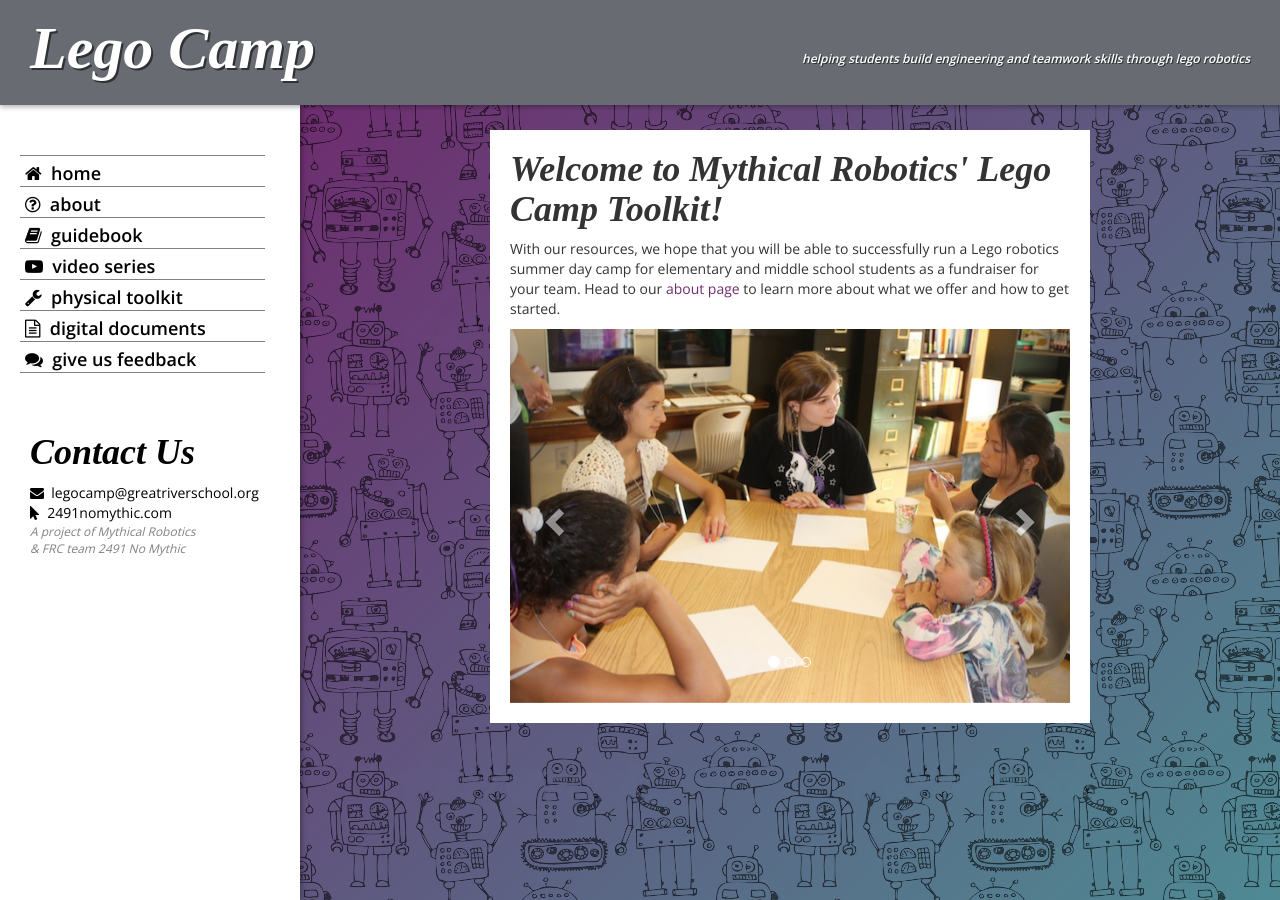
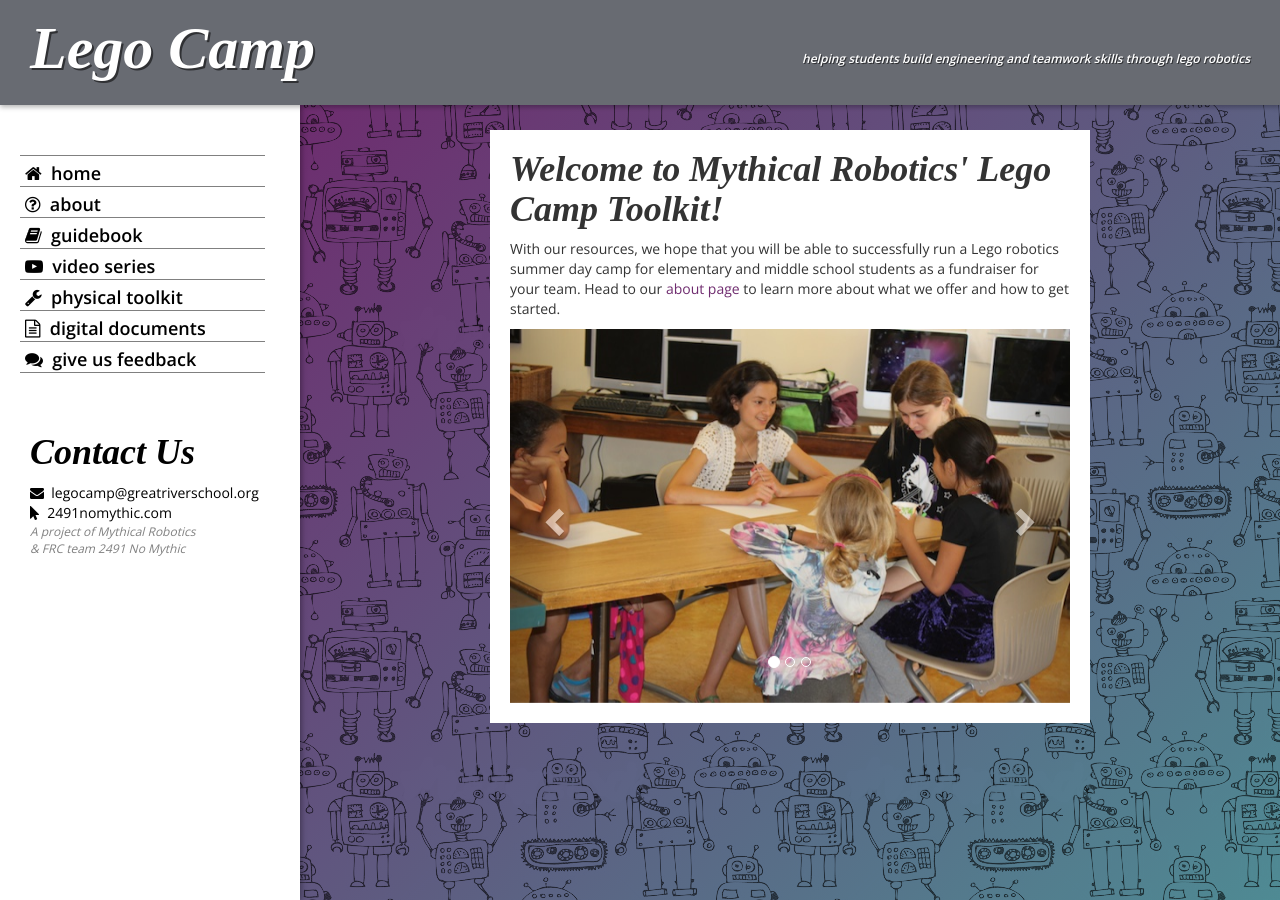
Before and after one commit to lauraschultz/legocamp, a Jekyll site: the page built from index.html, in a window 1280 px wide. Built offline with Jekyll 4.4.1, drawn with Linux system fonts in a browser that asks for light colours; some web fonts are replaced.

Commit message:
fix slideshow

```diff
--- a/index.html
+++ b/index.html
@@ -16,13 +16,55 @@
         <!-- Wrapper for carousel items -->
         <div class="carousel-inner">
             <div class="item active">
-                <img src="/slideshow/IMG_4700.jpg" alt="First Slide">
+                <img src="/slideshow/1.jpg">
             </div>
             <div class="item">
-                <img src="/slideshow/IMG_4709.jpg" alt="Second Slide">
+                <img src="/slideshow/2.png" >
             </div>
             <div class="item">
-                <img src="/slideshow/IMG_5006.JPG" alt="Third Slide">
+                <img src="/slideshow/3.jpg">
+            </div>
+            <div class="item">
+                <img src="/slideshow/4.jpg">
+            </div>
+            <div class="item">
+                <img src="/slideshow/5.png">
+            </div>
+            <div class="item">
+                <img src="/slideshow/6.JPG">
+            </div>
+            <div class="item">
+                <img src="/slideshow/7.JPG">
+            </div>
+            <div class="item">
+                <img src="/slideshow/8.JPG">
+            </div>
+            <div class="item">
+                <img src="/slideshow/9.JPG">
+            </div>
+            <div class="item">
+                <img src="/slideshow/10.jpg">
+            </div>
+            <div class="item">
+                <img src="/slideshow/11.jpg">
+            </div>
+            <div class="item">
+                <img src="/slideshow/12.png">
+            </div>
+            <div class="item">
+                <img src="/slideshow/13.png">
+            </div>
+            <div class="item">
+                <img src="/slideshow/14.png">
+            </div>
+            <div class="item">
+                <img src="/slideshow/15.png">
+            </div>
+            <div class="item">
+                <img src="/slideshow/16.jpg">
+            </div>
+            <div class="item">
+                <img src="/slideshow/17.JPG">
             </div>
         </div>
         <!-- Carousel controls -->
```
Also changed, not shown: slideshow/1.jpg (renamed from slideshow/IMG_4705.jpg), slideshow/10.jpg (renamed from slideshow/IMG_4700.jpg), slideshow/11.jpg (renamed from slideshow/IMG_4701.jpg), slideshow/16.jpg (renamed from slideshow/IMG_4709.jpg), slideshow/3.jpg (renamed from slideshow/IMG_4759.jpg), slideshow/4.jpg (renamed from slideshow/IMG_4816.jpg), 19 other files.
